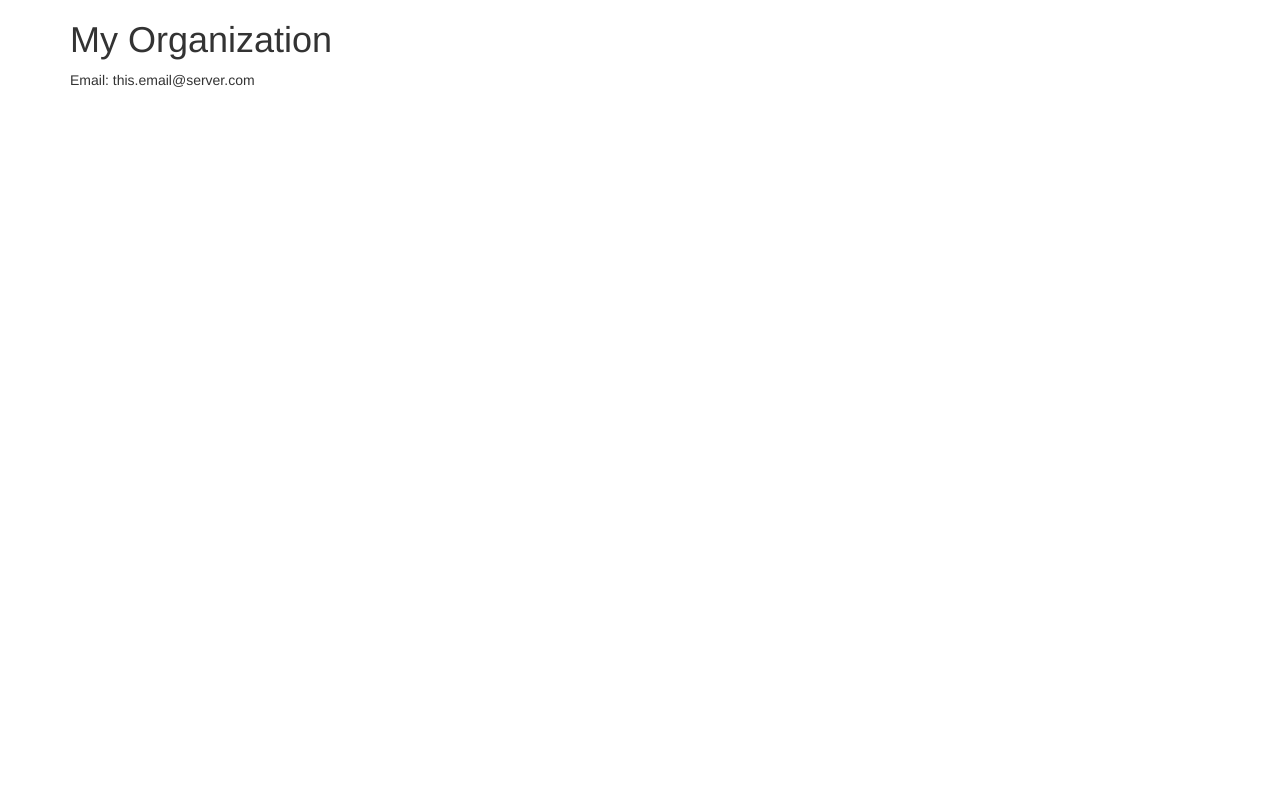
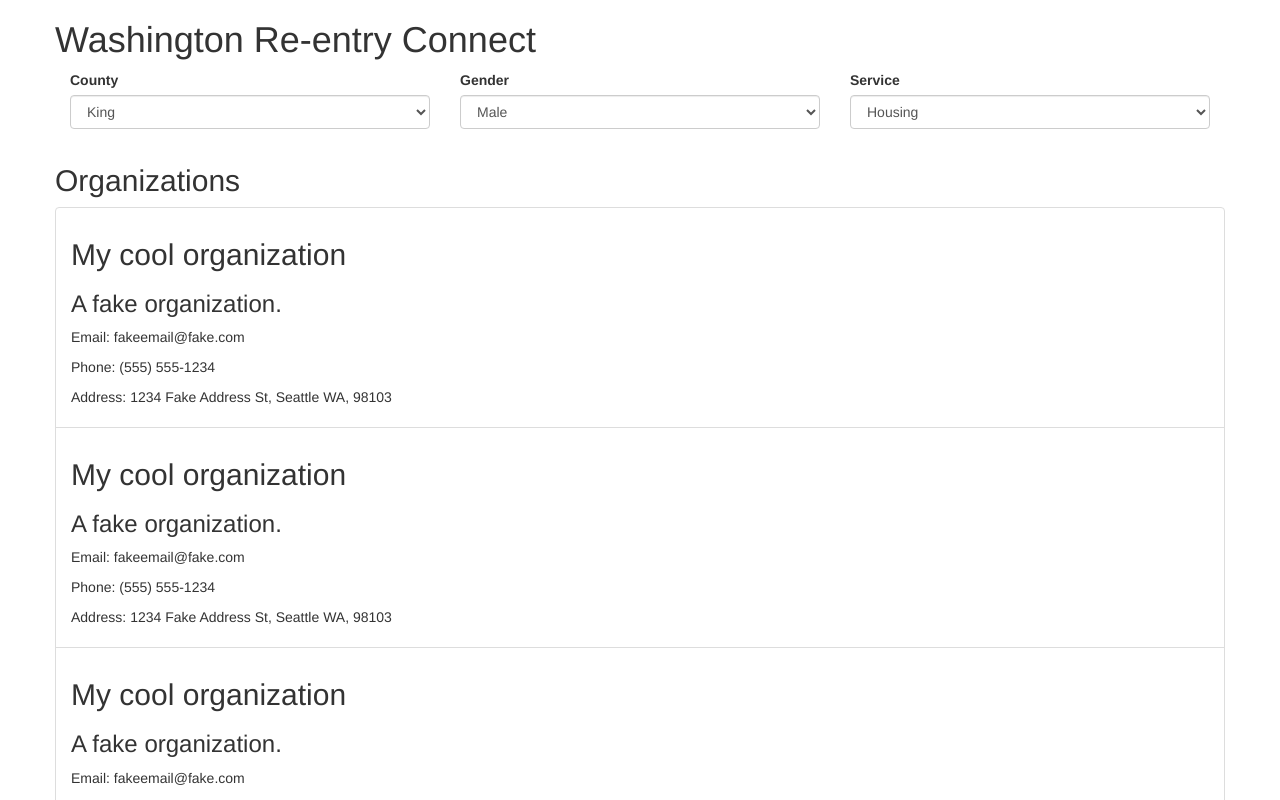
Before and after one commit to un-loop/wareentryresourceguide, a React app in the folder website/: page / in a window 1280 px wide. Shown: the top 800 px of the page. Built offline with nearby package versions, Linux system fonts and the light colour scheme; the HTML template or start-up script is replaced by a standard one.

Commit message:
Add some elements and a mock dataset.

```diff
--- a/website/package.json
+++ b/website/package.json
@@ -33,11 +33,7 @@
     "html-webpack-template": "5.6.0",
     "@types/html-webpack-template": "6.0.1",
     "webpack-merge": "4.1.0",
-    "@types/webpack-merge":"0.0.4",
-    "jest": "20.0.4",
-    "@types/jest":"20.0.4",
-    "react-test-renderer": "15.6.1",
-    "@types/react-test-renderer": "15.5.2"
+    "@types/webpack-merge":"0.0.4"
   },
   "scripts": {
     "buildDev": "webpack --config webpack.dev.config.ts",
--- a/website/src/App.tsx
+++ b/website/src/App.tsx
@@ -1,6 +1,63 @@
 import * as React from "react";
 import { Col, Grid, Row } from "react-bootstrap";
-import { Organization} from "./Organization";
+import CountyFilterSelect from "./CountyFilterSelect";
+import GenderFilterSelect from "./GenderFilterSelect";
+import Organization from "./Organization";
+import OrganizationList from "./OrganizationList";
+import ServiceFilterSelect from "./ServiceFilterSelect";
+
+const organizations = new Array<Organization>(
+  new Organization(
+    "My cool organization",
+    new Array<string>("King", "Benton"),
+    "1234 Fake Address St, Seattle WA, 98103",
+    "(555) 555-1234",
+    "www.fakewebsite.com",
+    "fakeemail@fake.com",
+    "A fake organization.",
+    new Array<string>("Fake stuff."),
+  ),
+  new Organization(
+    "My cool organization",
+    new Array<string>("King", "Benton"),
+    "1234 Fake Address St, Seattle WA, 98103",
+    "(555) 555-1234",
+    "www.fakewebsite.com",
+    "fakeemail@fake.com",
+    "A fake organization.",
+    new Array<string>("Fake stuff."),
+  ),
+  new Organization(
+    "My cool organization",
+    new Array<string>("King", "Benton"),
+    "1234 Fake Address St, Seattle WA, 98103",
+    "(555) 555-1234",
+    "www.fakewebsite.com",
+    "fakeemail@fake.com",
+    "A fake organization.",
+    new Array<string>("Fake stuff."),
+  ),
+  new Organization(
+    "My cool organization",
+    new Array<string>("King", "Benton"),
+    "1234 Fake Address St, Seattle WA, 98103",
+    "(555) 555-1234",
+    "www.fakewebsite.com",
+    "fakeemail@fake.com",
+    "A fake organization.",
+    new Array<string>("Fake stuff."),
+  ),
+  new Organization(
+    "My cool organization",
+    new Array<string>("King", "Benton"),
+    "1234 Fake Address St, Seattle WA, 98103",
+    "(555) 555-1234",
+    "www.fakewebsite.com",
+    "fakeemail@fake.com",
+    "A fake organization.",
+    new Array<string>("Fake stuff."),
+  ),
+);
 
 class App extends React.Component<{}, {}> {
   public render() {
@@ -8,8 +65,22 @@ class App extends React.Component<{}, {}> {
       <div>
       <Grid>
         <Row>
-          <Col sm={12} md={12}>
-            <Organization name="My Organization" email="this.email@server.com"/>
+          <h1>Washington Re-entry Connect</h1>
+        </Row>
+        <Row>
+          <Col sm={4} md={4}>
+            <CountyFilterSelect/>
+          </Col>
+          <Col sm={4} md={4}>
+            <GenderFilterSelect/>
+          </Col>
+          <Col sm={4} md={4}>
+            <ServiceFilterSelect/>
+          </Col>
+        </Row>
+        <Row>
+          <Col>
+            <OrganizationList organizations={organizations}/>
           </Col>
         </Row>
       </Grid>
--- /dev/null
+++ b/website/src/CountyFilterSelect.tsx
@@ -0,0 +1,16 @@
+import * as React from "react";
+import { ControlLabel, FormControl, FormGroup } from "react-bootstrap";
+
+export default class CountyFilterSelect extends React.Component<{}, {}> {
+  public render() {
+    return (
+         <FormGroup controlId="formControlsSelect">
+            <ControlLabel>County</ControlLabel>
+            <FormControl componentClass="select" placeholder="select">
+                <option value="King">King</option>
+                <option value="Benton">Benton</option>
+            </FormControl>
+        </FormGroup>
+    );
+  }
+}
--- /dev/null
+++ b/website/src/GenderFilterSelect.tsx
@@ -0,0 +1,16 @@
+import * as React from "react";
+import { ControlLabel, FormControl, FormGroup } from "react-bootstrap";
+
+export default class GenderFilterSelect extends React.Component<{}, {}> {
+  public render() {
+    return (
+         <FormGroup controlId="formControlsSelect">
+            <ControlLabel>Gender</ControlLabel>
+            <FormControl componentClass="select" placeholder="select">
+                <option value="Male">Male</option>
+                <option value="Female">Female</option>
+            </FormControl>
+        </FormGroup>
+    );
+  }
+}
--- /dev/null
+++ b/website/src/Organization.ts
@@ -0,0 +1,30 @@
+export default class Organization {
+    public name: string;
+    public countiesServed: string[];
+    public address: string;
+    public phone: string;
+    public website: string;
+    public email: string;
+    public description: string;
+    public serviceTags: string[];
+
+    public constructor(
+        name: string,
+        countiesServed: string[],
+        address: string,
+        phone: string,
+        website: string,
+        email: string,
+        description: string,
+        serviceTags: string[]
+    ) {
+        this.name = name;
+        this.countiesServed = countiesServed;
+        this.address = address;
+        this.phone = phone;
+        this.website = website;
+        this.email = email;
+        this.description = description;
+        this.serviceTags = serviceTags;
+    }
+}
--- a/website/src/Organization.tsx
+++ /dev/null
@@ -1,21 +0,0 @@
-import * as React from "react";
-
-interface IOrganizationProps {
-  name: string;
-  // description: string;
-  // county: string;
-  // address: string;
-  email: string;
-  // phoneNumber: string;
-}
-
-export class Organization extends React.Component<IOrganizationProps, {}> {
-  public render() {
-    return (
-      <div>
-        <h1>{this.props.name} </h1>
-        Email: {this.props.email}
-      </div>
-    );
-  }
-}
--- /dev/null
+++ b/website/src/OrganizationList.tsx
@@ -0,0 +1,21 @@
+import * as React from "react";
+import { ListGroup } from "react-bootstrap";
+import Organization from "./Organization";
+import OrganizationListItem from "./OrganizationListItem";
+
+interface IOrganizationListProps {
+  organizations: Organization[];
+}
+
+export default class OrganizationList extends React.Component<IOrganizationListProps, {}> {
+  public render() {
+    return (
+      <div>
+        <h2>Organizations</h2>
+        <ListGroup>
+            {this.props.organizations.map((organization) => <OrganizationListItem organization={organization}/>)}
+        </ListGroup>
+      </div>
+    );
+  }
+}
--- /dev/null
+++ b/website/src/OrganizationListItem.tsx
@@ -0,0 +1,21 @@
+import * as React from "react";
+import { ListGroupItem } from "react-bootstrap";
+import Organization from "./Organization";
+
+interface IOrganizationListItemProps {
+  organization: Organization;
+}
+
+export default class OrganizationListItem extends React.Component<IOrganizationListItemProps, {}> {
+  public render() {
+    return (
+        <ListGroupItem>
+          <h2>{this.props.organization.name} </h2>
+          <h3>{this.props.organization.description}</h3>
+          <p>Email: {this.props.organization.email}</p>
+          <p>Phone: {this.props.organization.phone}</p>
+          <p>Address: {this.props.organization.address}</p>
+        </ListGroupItem>
+    );
+  }
+}
--- /dev/null
+++ b/website/src/ServiceFilterSelect.tsx
@@ -0,0 +1,16 @@
+import * as React from "react";
+import { ControlLabel, FormControl, FormGroup } from "react-bootstrap";
+
+export default class ServiceFilterSelect extends React.Component<{}, {}> {
+  public render() {
+    return (
+         <FormGroup controlId="formControlsSelect">
+            <ControlLabel>Service</ControlLabel>
+            <FormControl componentClass="select" placeholder="select">
+                <option value="Housing">Housing</option>
+                <option value="Employment">Employment</option>
+            </FormControl>
+        </FormGroup>
+    );
+  }
+}
```
